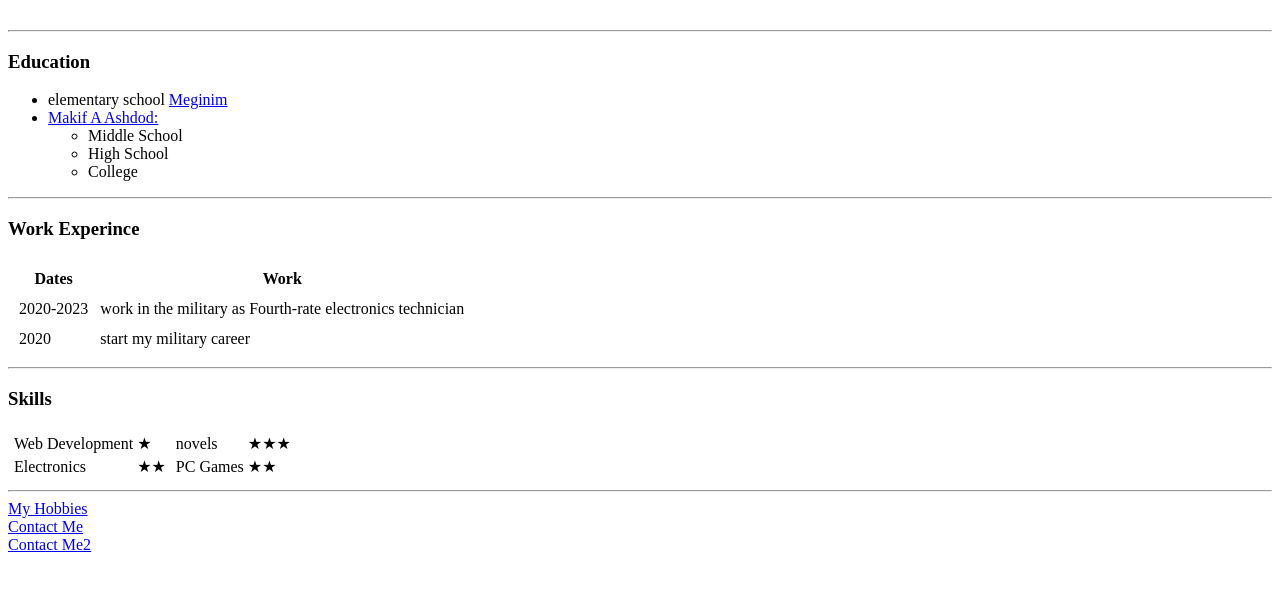
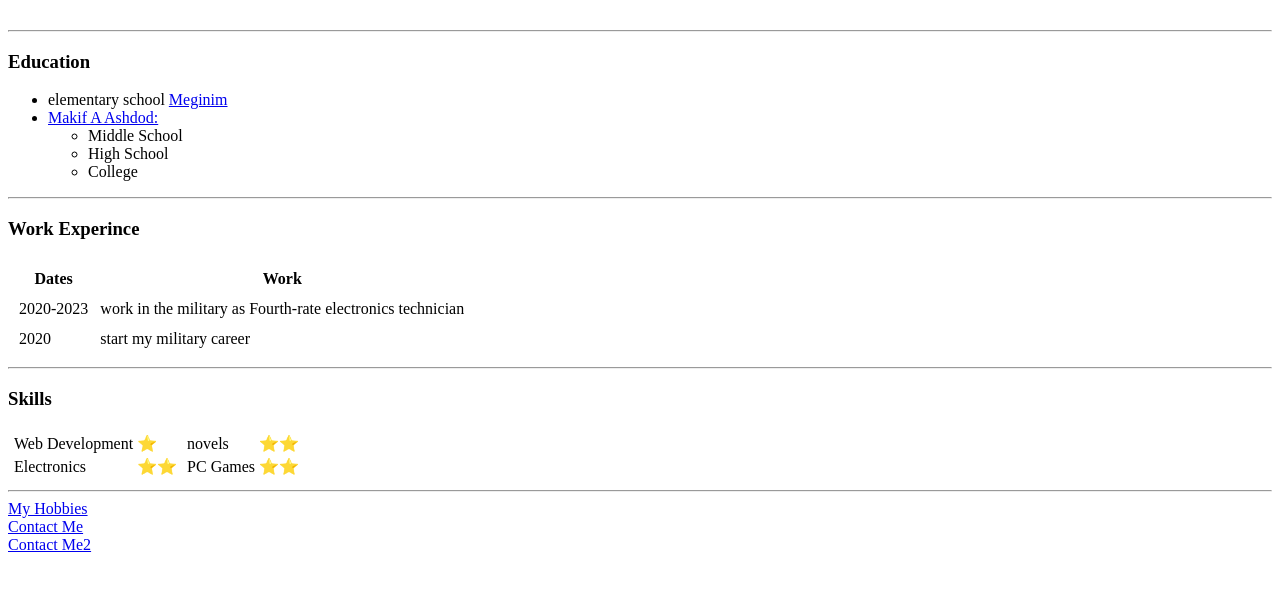
Before and after one commit to eliraz9/cv, a plain HTML site: page index.html in a window 1280 px wide. Shown: the part 201-792 px from the top of the page. Drawn offline with Linux system fonts and the light colour scheme.

Commit message:
Update index.html

```diff
--- a/index.html
+++ b/index.html
@@ -72,8 +72,8 @@
   <h3>Skills</h3>
   <!--
   <table border="1">
-      <td>Web Development ★<br>Electronics ★★</td>
-      <td>novels ★★★<br>PC Games ★★</td>
+      <td>Web Development ⭐<br>Electronics ⭐⭐</td>
+      <td>novels ⭐⭐⭐<br>PC Games ⭐⭐</td>
   </table>
   -->
 
@@ -83,11 +83,11 @@
       <table>
         <tr>
           <td>Web Development</td>
-          <td>★</td>
+          <td>⭐</td>
         </tr>
         <tr>
           <td>Electronics</td>
-          <td>★★</td>
+          <td>⭐⭐</td>
         </tr>
       </table>
     </td>
@@ -95,11 +95,11 @@
       <table>
         <tr>
           <td>novels</td>
-          <td>★★★</td>
+          <td>⭐⭐</td>
         </tr>
         <tr>
           <td>PC Games</td>
-          <td>★★</td>
+          <td>⭐⭐</td>
         </tr>
       </table>
     </td>
@@ -110,19 +110,19 @@
   <table>
         <tr>
           <td>Web Development</td>
-          <td>★</td>
+          <td>⭐</td>
         </tr>
         <tr>
           <td>Electronics</td>
-          <td>★★</td>
+          <td>⭐⭐</td>
         </tr>
         <tr>
           <td>novels</td>
-          <td>★★★</td>
+          <td>⭐⭐</td>
         </tr>
         <tr>
           <td>PC Games</td>
-          <td>★★</td>
+          <td>⭐⭐</td>
         </tr>
   </table>
 -->
```
